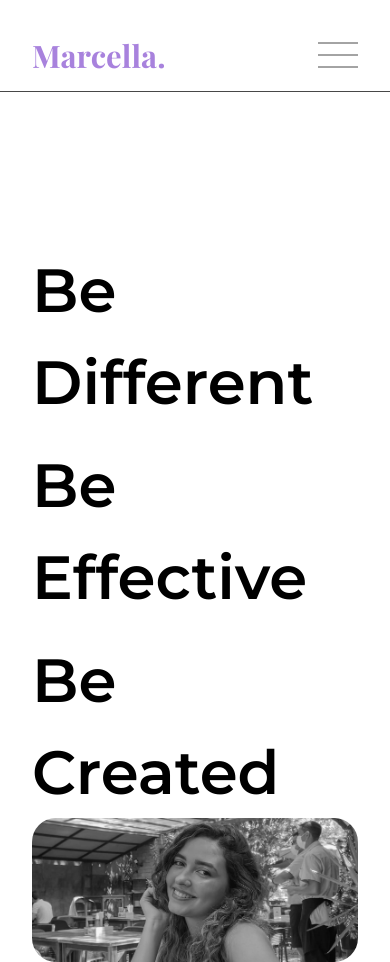
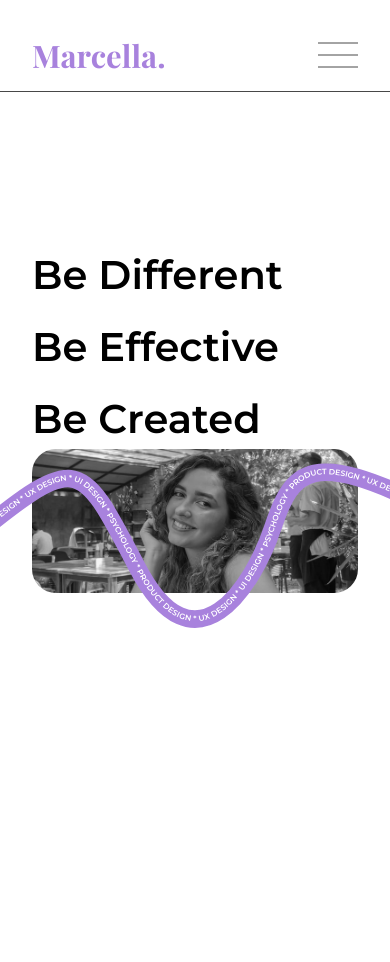
Before and after one commit to pedroneto1209/marcella-portfolio, a Next.js app: page / in a window 390 px wide. After the commit the page ends 844 px from the top, so only its background shows below. Built offline with nearby package versions, Linux system fonts and the light colour scheme; a web font is replaced by a local one.

Commit message:
feat: startup animation done

```diff
--- a/src/components/profile/ProfileImage.tsx
+++ b/src/components/profile/ProfileImage.tsx
@@ -9,6 +9,7 @@ function ProfileImage() {
       initial={{ padding: "0 0 0 0" }}
       animate={{ padding: "0 32px 0 32px" }}
       transition={{ type: "spring", stiffness: 120, damping: 20, delay: 3 }}
+      className="relative"
     >
       <motion.img
         initial={{ borderRadius: 0 }}
@@ -21,6 +22,43 @@ function ProfileImage() {
         sizes="100vw"
         className="w-full"
       />
+
+      <div className="absolute top-0 left-0 w-full h-full">
+        <svg viewBox="0 0 1000 500">
+          <motion.path
+            id="myPath"
+            className="text-brand"
+            fill="none"
+            strokeWidth="45"
+            stroke="currentColor"
+            d="M-100 250 C 200 10, 200 10, 350 300 S 650 350 700 200 S 800 0 1100 150"
+            pathLength="1"
+            initial={{ pathLength: 0 }}
+            animate={{ pathLength: 1 }}
+            transition={{ duration: 3 }}
+          />
+
+          <motion.text
+            initial={{ opacity: 0 }}
+            animate={{ opacity: 1 }}
+            transition={{
+              type: "spring",
+              stiffness: 120,
+              damping: 20,
+              delay: 3,
+            }}
+            fill="white"
+            className="font-main font-semibold text-[20px]"
+          >
+            <textPath xlinkHref="#myPath" dominant-baseline="middle">
+              PRODUCT DESIGN * UX DESIGN * UI DESIGN * PSYCHOLOGY * PRODUCT
+              DESIGN * UX DESIGN * UI DESIGN * PSYCHOLOGY * PRODUCT DESIGN * UX
+              DESIGN * UI DESIGN * PSYCHOLOGY * PRODUCT DESIGN * UX DESIGN * UI
+              DESIGN * PSYCHOLOGY
+            </textPath>
+          </motion.text>
+        </svg>
+      </div>
     </motion.div>
   );
 }
--- a/src/containers/header/HeaderContainer.tsx
+++ b/src/containers/header/HeaderContainer.tsx
@@ -11,7 +11,7 @@ function HeaderContainer() {
       layout
       initial={{ opacity: 0, height: 0 }}
       animate={{ opacity: 1, height: "85px" }}
-      transition={{ type: "spring", stiffness: 120, damping: 20, delay: 3 }}
+      transition={{ type: "spring", stiffness: 120, damping: 20, delay: 4 }}
     >
       <nav className="px-8 pt-8 pb-3">
         <div className="flex items-center justify-between">
--- a/src/containers/profile/ProfileContainer.tsx
+++ b/src/containers/profile/ProfileContainer.tsx
@@ -11,16 +11,16 @@ function ProfileContainer() {
         initial={{ opacity: 0, height: 0 }}
         animate={{ opacity: 1, height: "auto" }}
         exit={{ opacity: 0, height: 0 }}
-        transition={{ type: "spring", stiffness: 120, damping: 20, delay: 3 }}
+        transition={{ type: "spring", stiffness: 120, damping: 20, delay: 4 }}
       >
         <div className="flex flex-col space-y-3 px-8 pt-40 md:pt-20">
-          <h1 className="font-main font-semibold text-[61px] text-black">
+          <h1 className="font-main font-semibold text-[40px] md:text-[61px] text-black">
             Be Different
           </h1>
-          <h1 className="font-main font-semibold text-[61px] text-black">
+          <h1 className="font-main font-semibold text-[40px] md:text-[61px] text-black">
             Be Effective
           </h1>
-          <h1 className="font-main font-semibold text-[61px] text-black">
+          <h1 className="font-main font-semibold text-[40px] md:text-[61px] text-black">
             Be Created
           </h1>
         </div>
```
